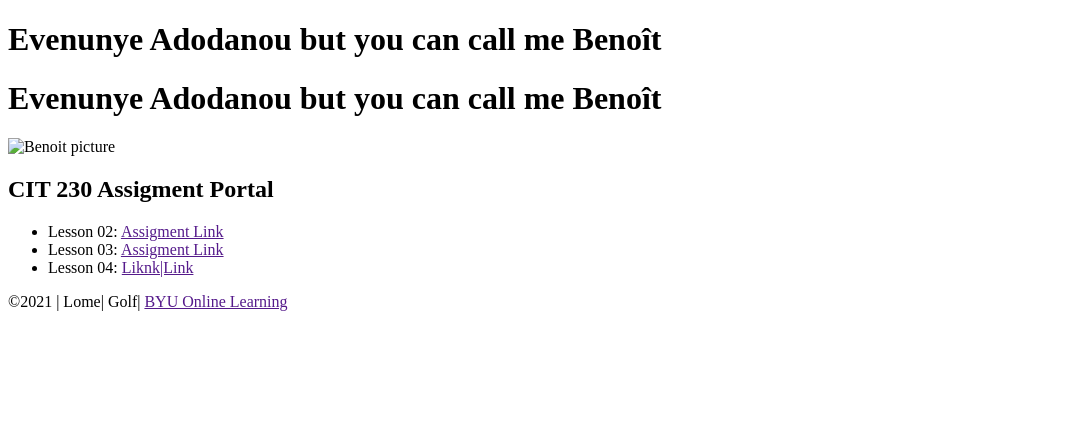
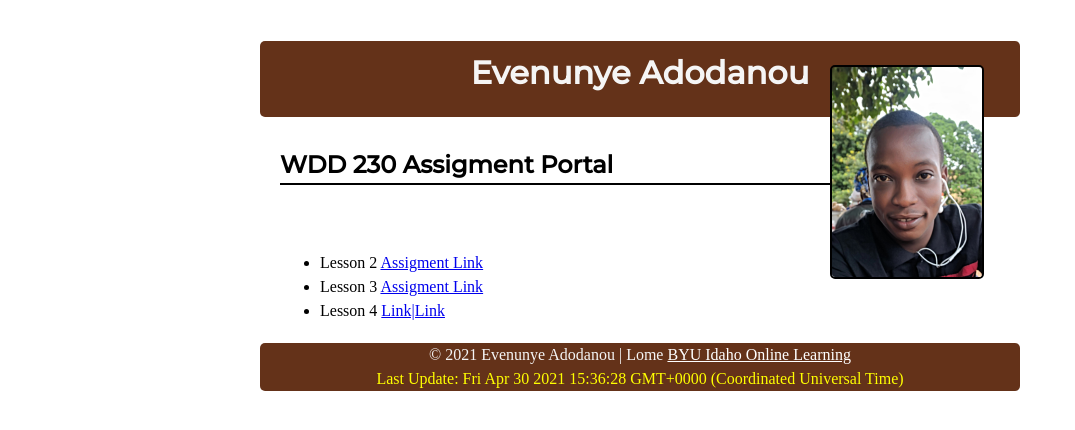
Before and after one commit to Ayenye/Ayenye.github.io, a plain HTML site: page index.html in a window 1280 px wide. Shown: the whole page, without its empty margins (0-1075 px from the left). Drawn offline with Linux system fonts and the light colour scheme; a web font is replaced by a local one.

Commit message:
initial commit

```diff
--- a/css/main.css
+++ b/css/main.css
@@ -0,0 +1,73 @@
+
+@import url("https://fonts.googleapis.com/css2?family=Montaga&family=Montserrat:wght@500&display=swap");
+h1 {
+    background-color: #643219ff;
+    color: whitesmoke;
+    border-radius: 5px;
+    font-family: "Montserrat", sans-serif;
+    padding: 0.5rem;
+     grid-column-start: 1;
+     grid-column-end: 6;
+     grid-row-start: 1;
+     grid-row-end: 4;
+     text-align: center;
+     height: 60px;
+}
+
+footer{
+    background-color: #643219ff;
+    color: whitesmoke;
+    text-align: center;
+    border-radius: 5px;
+}
+body{
+    font-size: 18;
+    line-height: 1.5;
+}
+main, header, nav, footer{
+    margin: 1.25rem auto ;
+    max-width: 760px;
+}
+#js{
+    color: yellow;
+}
+ header{
+     display: grid;
+     grid-template-columns: 1fr 1fr 1fr 1fr ;
+     grid-template-rows: 0.5fr 0.25fr 0.25fr   0.25px ;
+ }
+ img{
+     border: 2px solid rgb(0, 0, 0);
+     border-radius: 5px;
+     grid-column-end: 5;
+     grid-column-start: 4;
+     grid-row-start: 1;
+     grid-row-end: 4;
+     align-content: center;
+     margin-top: 45px;
+     float:right;
+
+ }
+ h2{
+    font-family: "Montserrat", sans-serif;
+    grid-row-start: 3;
+    grid-column-start: 1;
+    grid-column-end: 5;
+    border-bottom: black;
+    border-color: black;
+    border-bottom-width: 2px;
+    border-style: solid;
+    border-top-width: 0px;
+    border-right-width: 0px;
+    border-left-width: 0px;
+    margin-left: 20px;
+    margin-right: 190px;
+    margin-bottom: 10px;
+ }
+ ul {
+    margin-top: 0px;
+    margin-left: 20px;
+ }
+ #line{
+     color: white;
+ }
--- a/index.html
+++ b/index.html
@@ -1,28 +1,33 @@
-<!Doctype html>
-<html lang = "en-us">
-<!Doctype html>
-<html lang = "en-us">
+<!DOCTYPE html>
+<html lang="en">
 <head>
-  <title> Evenunye Adodanou </title>
-  <meta charset="utf-8">
-  <meta name="viewport" content="width=device-width, initial-scale=1">
-  <meta name="Evenunye Adodanou">
-  <title>CIT 230 Assigment</title>
+    <meta charset="UTF-8">
+    <meta http-equiv="X-UA-Compatible" content="IE=edge">
+    <meta name="viewport" content="width=device-width, initial-scale=1.0">
+    <meta name="description" content="My Assigment Portal for WDD 230">
+    <title>WDD 230 Assigment</title>
+    <link href="css/main.css" rel="stylesheet">
 </head>
 <body>
-<h1> Evenunye Adodanou but you can call me Benoît</h1>
     <header>
-    <h1>Evenunye Adodanou but you can call me Benoît</h1>
-    <img src= "C:\Users\Benoit\Pictures\Camera Roll\Benoit.jpg" alt="Benoit picture">
+        <h1>Evenunye Adodanou </h1><img src="Images/image20.png" alt="Benoît Piscture">
+        <h2>WDD 230 Assigment Portal</h2>
     </header>
-<h2>CIT 230 Assigment Portal</h2>
+
+
+    <main>
+        <nav>
             <ul>
-  <li>Lesson 02: <a href="">Assigment Link</a></li>
-  <li>Lesson 03: <a href="">Assigment Link</a></li>
-  <li>Lesson 04: <a href=""> Liknk|Link</a></li>
+                <li>Lesson 2 <a href="Lesson02/" target="_blank">Assigment Link</a> </li>
+                <li>Lesson 3 <a href="Lesson03/" target="_blank">Assigment Link</a> </li>
+                <li>Lesson 4 <a href="Lesson04/" target="_blank">Link|Link</a> </li>
             </ul>
+        </nav>
+    </main>
     <footer>
-  <p> &copy;2021 | Lome| Golf| <a href="">BYU Online Learning</a> </p>
+        &copy; 2021 Evenunye Adodanou | Lome <a id="line" href="https://www.byui.edu/online" target="_blank">BYU Idaho Online Learning</a>
+        <div id="js">Last Update: <span id="LastModified"></span></div>
     </footer>
+    <script src="js/lastupdate.js"></script>
 </body>
 </html>
--- /dev/null
+++ b/js/lastupdate.js
@@ -0,0 +1,3 @@
+
+  let LastModified = new Date(document.lastModified);
+  document.getElementById('LastModified').innerHTML = LastModified;
```
Also changed, not shown: ewIndex.html (deleted, +0 -21 lines), Images/3f96478d65e290d373ac0611ce0b9647.jpg (added), Images/Benoît.png (added), Images/IMG_20190726_093121_1 (2).jpg (added), Images/image20.png (added), 1 other file. Lines whose indentation alone changed are shown as unchanged.
